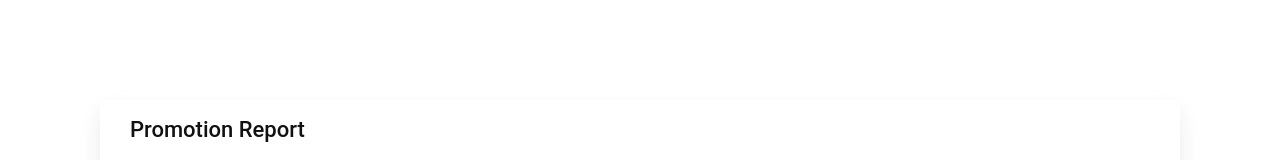
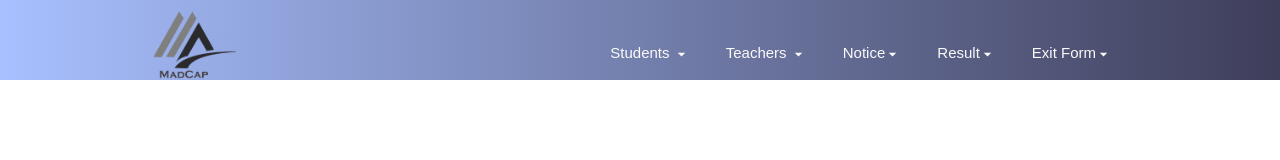
Before and after one commit to RangerSpike/EduLatest, a React (Create React App) app: page /PromotionReport in a window 1280 px wide. Shown: the top 160 px of the page. Built offline with nearby package versions, Linux system fonts and the light colour scheme; no server answers.

Commit message:
biagsadasda

```diff
--- a/src/Components/Pages/Student/PromotionReport.js
+++ b/src/Components/Pages/Student/PromotionReport.js
@@ -4,6 +4,8 @@
 import React, { useEffect, useState } from "react";
 import "./PromotionReport.css";
 import Axios from "axios";
+import Navbar from "../../../Components/Common/Navbar/Navbar";
+
 
 function PromotionReport() {
   const [std, setStd] = useState("");
@@ -96,11 +98,12 @@ function PromotionReport() {
   const [Vresult, setVresult] = useState([]);
 
   const updateRecordsAfterFilter = (val) => {
-    setVresult((Vresult) => [...Vresult, val]);
+    //setVresult((Vresult) => [...Vresult, val]);
     //console.log(Vresult);
   };
   return (
     <>
+    <Navbar />
       <div className="card height-auto">
         <div className="card-body">
           <div className="heading-layout1">
```
